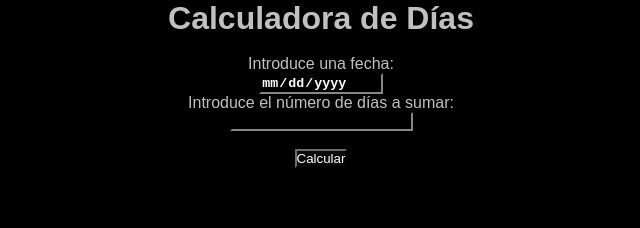
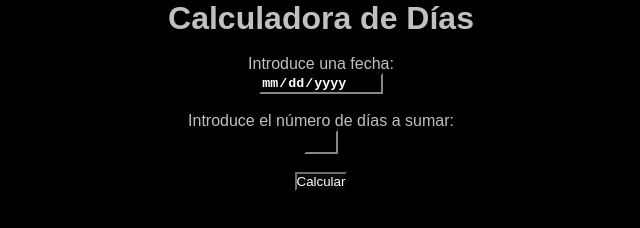
Before and after one commit to lordballiwns/Contador, a plain HTML site: page index.html in a window 1280 px wide. Shown: the whole page, without its empty margins (319-959 px from the left). Drawn offline with Linux system fonts and the light colour scheme.

Commit message:
Actualizar index.html
Se actualizo el resultado de la fecha, con el fin de que se entienda en español. Dicho dato se puede ajustar al país de origen cambiando 'es-mx' por el país de origen. Ejemplo: 'es-pt'. De la mismaaner se realizaron correcciones menores al código CSS.

```diff
--- a/index.html
+++ b/index.html
@@ -27,8 +27,10 @@
             border-color: rgb(25,25,25);
              color: white;
         }
-        id.dias {
-            max-width: 10px:
+        #dias {
+            max-width: 30px;
+            height: 20px;
+            text-align: center;
         }
     </style>
 </head>
@@ -38,6 +40,7 @@
     <label for="fecha">Introduce una fecha:</label>
     <br>
     <input type="date" id="fecha">
+    <br>
     <br>
     <label for="dia">Introduce el número de días a sumar:</label>
     <br>
@@ -55,7 +58,7 @@
             const diasInput = parseInt(document.getElementById("dias").value);
             const fecha = new Date(fechaInput);
             fecha.setDate(fecha.getDate() + diasInput);
-            const resultado = fecha.toDateString();
+            const resultado = fecha.toLocaleDateString('es-mx', { weekday:'long', day:'numeric', month:'long', year:'numeric'});
             document.getElementById("resultado").textContent = `La fecha resultante es: ${resultado}`;
         }
     </script>
```
